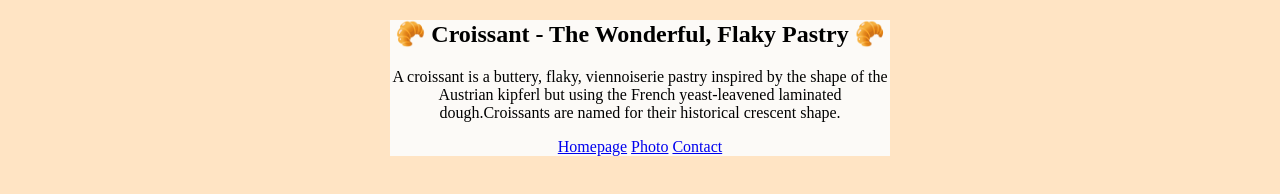
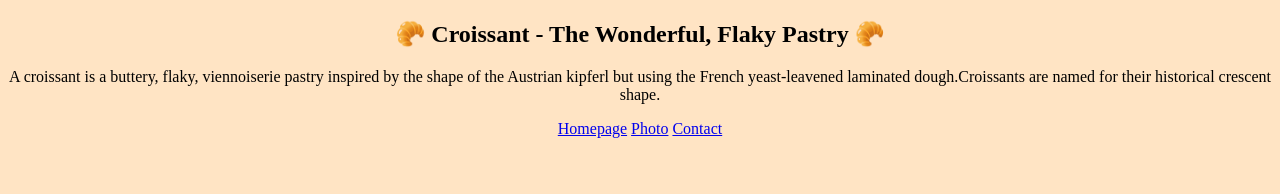
Before and after one commit to lindsayjane35/Croissant, a plain HTML site: page index.html in a window 1280 px wide. Drawn offline with Linux system fonts and the light colour scheme.

Commit message:
Update index.html

```diff
--- a/index.html
+++ b/index.html
@@ -13,7 +13,7 @@
       body {
         background-color: bisque;
       }
-      .container {
+      s .container {
         display: block;
         margin: 0 auto;
         width: 500px;
```
